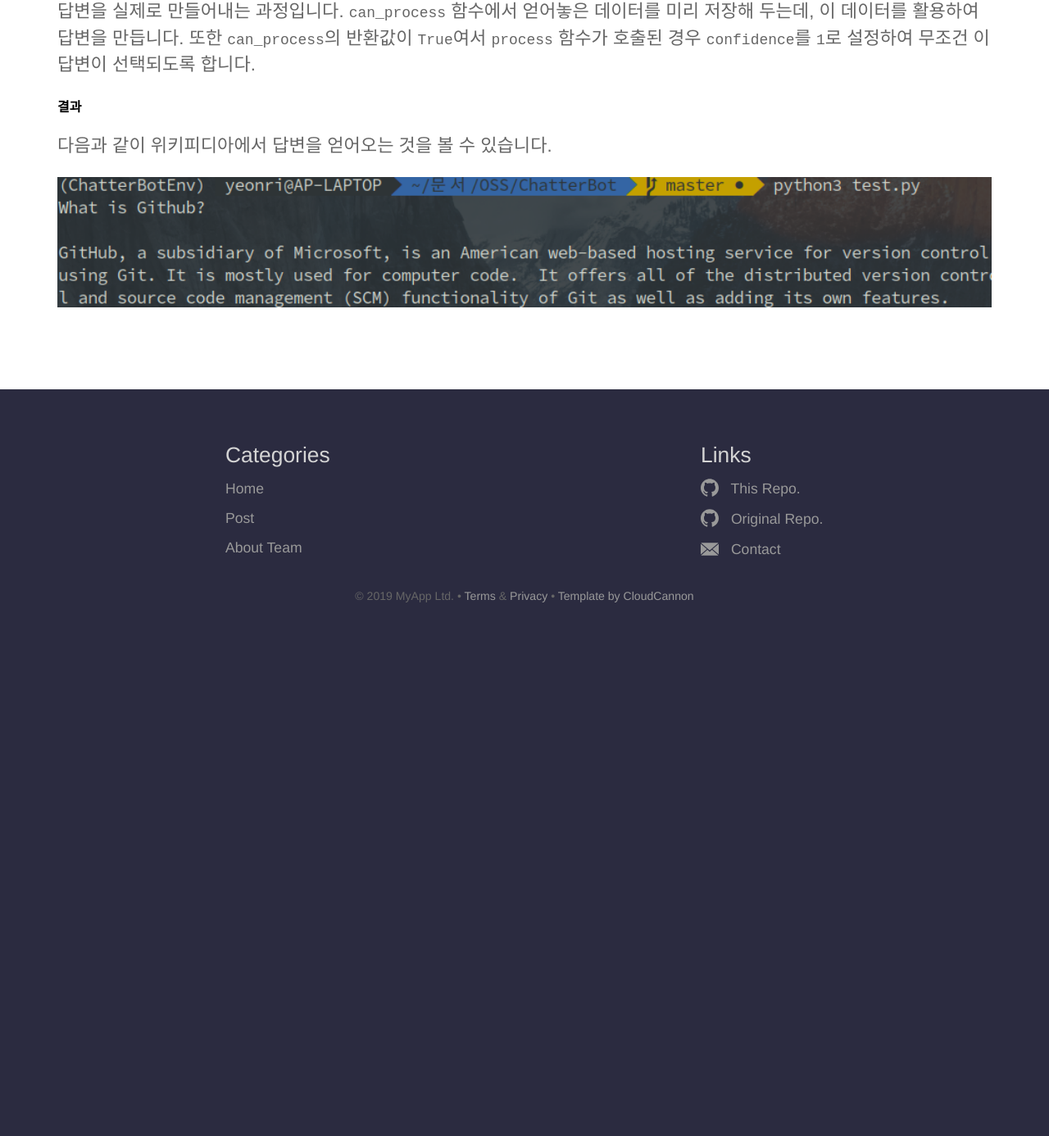
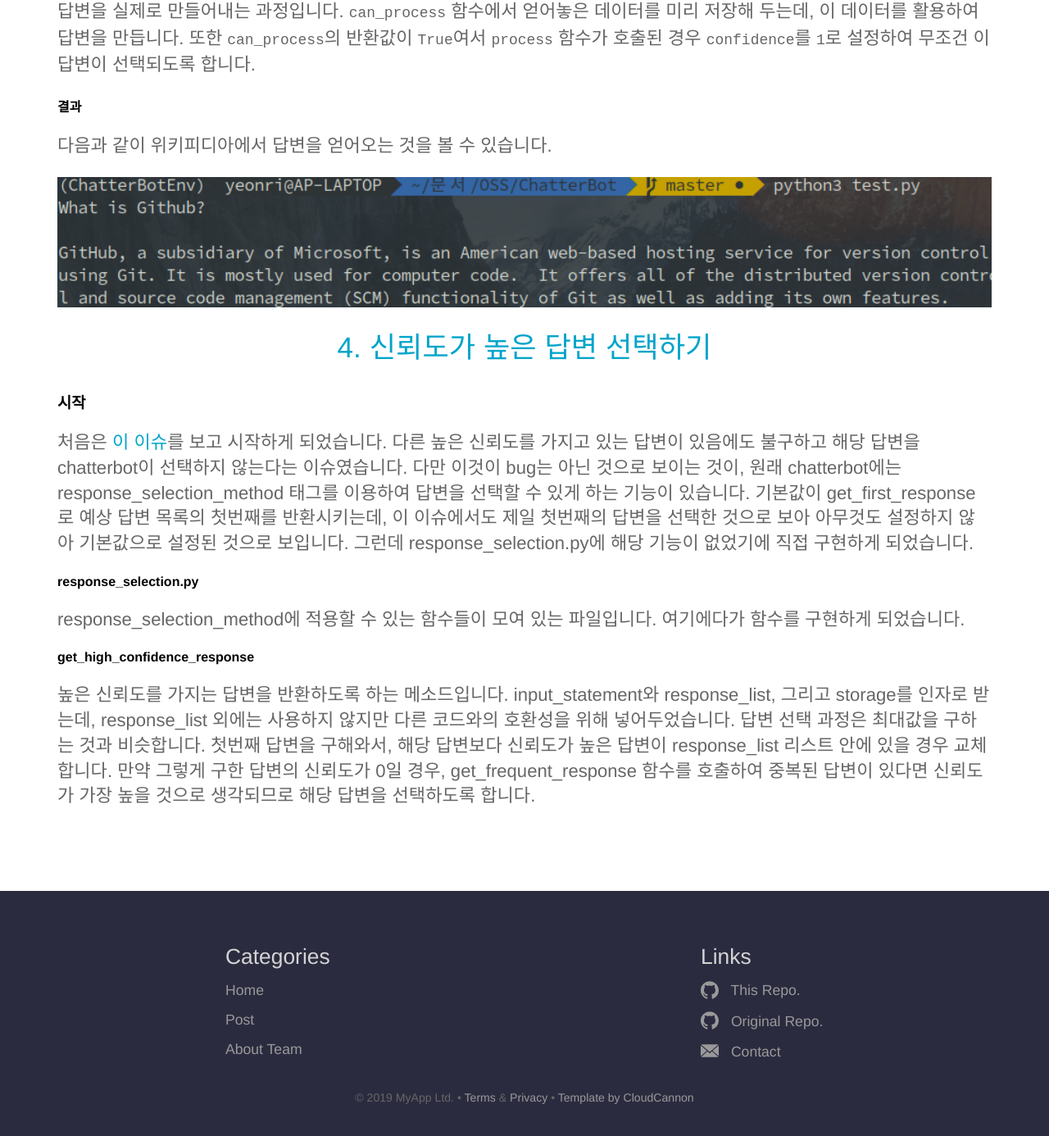
Before and after one commit to 19-1-skku-oss/2019-1-OSS-L3, a Jekyll site: the page built from _posts/2019-06-10-프로젝트-기능-추가-과정-소개.md, in a window 1280 px wide and 1400 px high, scrolled down 4238 px. Shown: the top 1386 px of the window at 82% size. Built offline with Jekyll 4.4.1, drawn with Linux system fonts in a browser that asks for light colours; before the commit the page ends 5025 px from its top, so only the background shows below that.

Commit message:
[ADD] 기능 추가 포스트에에 추가된 기능 소개 추가

```diff
--- a/_posts/2019-06-10-프로젝트-기능-추가-과정-소개.md
+++ b/_posts/2019-06-10-프로젝트-기능-추가-과정-소개.md
@@ -77,3 +77,15 @@
 다음과 같이 위키피디아에서 답변을 얻어오는 것을 볼 수 있습니다.
 
 <img src="https://19-1-skku-oss.github.io/2019-1-OSS-L3/images/image8.png" width="100%">
+
+
+## [4. 신뢰도가 높은 답변 선택하기](https://github.com/19-1-skku-oss/2019-1-OSS-L3/pull/51)
+
+### 시작
+처음은 [이 이슈](https://github.com/gunthercox/ChatterBot/issues/1737)를 보고 시작하게 되었습니다. 다른 높은 신뢰도를 가지고 있는 답변이 있음에도 불구하고 해당 답변을 chatterbot이 선택하지 않는다는 이슈였습니다. 다만 이것이 bug는 아닌 것으로 보이는 것이, 원래 chatterbot에는 response_selection_method 태그를 이용하여 답변을 선택할 수 있게 하는 기능이 있습니다. 기본값이 get_first_response로 예상 답변 목록의 첫번째를 반환시키는데, 이 이슈에서도 제일 첫번째의 답변을 선택한 것으로 보아 아무것도 설정하지 않아 기본값으로 설정된 것으로 보입니다. 그런데 response_selection.py에 해당 기능이 없었기에 직접 구현하게 되었습니다.
+
+#### response_selection.py
+response_selection_method에 적용할 수 있는 함수들이 모여 있는 파일입니다. 여기에다가 함수를 구현하게 되었습니다.
+
+#### get_high_confidence_response
+높은 신뢰도를 가지는 답변을 반환하도록 하는 메소드입니다. input_statement와 response_list, 그리고 storage를 인자로 받는데, response_list 외에는 사용하지 않지만 다른 코드와의 호환성을 위해 넣어두었습니다. 답변 선택 과정은 최대값을 구하는 것과 비슷합니다. 첫번째 답변을 구해와서, 해당 답변보다 신뢰도가 높은 답변이 response_list 리스트 안에 있을 경우 교체합니다. 만약 그렇게 구한 답변의 신뢰도가 0일 경우, get_frequent_response 함수를 호출하여 중복된 답변이 있다면 신뢰도가 가장 높을 것으로 생각되므로 해당 답변을 선택하도록 합니다.
```
